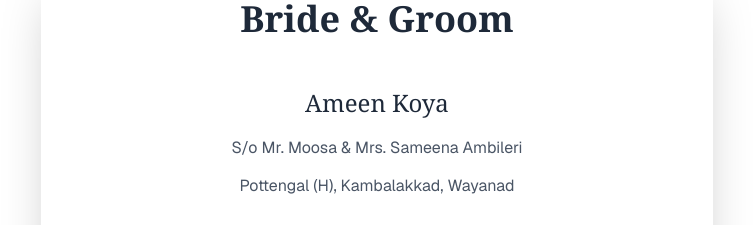
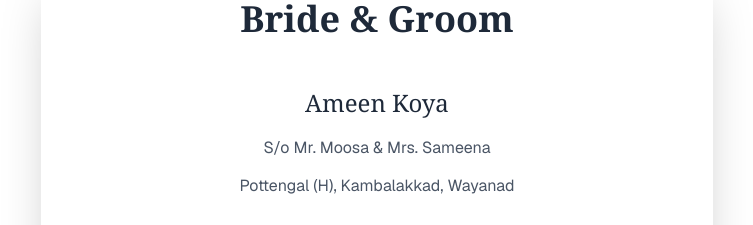
Before and after one commit to NishaMolMC/AmeenWed, a Next.js app: page / in a window 1280 px wide. Shown: the part 1580-1805 px from the top of the page, without its empty margins (263-1016 px from the left). Built offline with nearby package versions, Linux system fonts and the light colour scheme.

Commit message:
ameenwed updated

```diff
--- a/src/app/components/bride-groom.tsx
+++ b/src/app/components/bride-groom.tsx
@@ -37,7 +37,7 @@ export default function BrideGroom() {
             <div className="text-center">
               <h3 className="text-2xl font-serif font-medium mb-4 text-gray-800">Ameen Koya</h3>
               <div className="space-y-3">
-                <p className="text-gray-600 leading-relaxed">S/o Mr. Moosa &amp; Mrs. Sameena Ambileri</p>
+                <p className="text-gray-600 leading-relaxed">S/o Mr. Moosa &amp; Mrs. Sameena</p>
                 <p className="text-gray-600 leading-relaxed">Pottengal (H), Kambalakkad, Wayanad</p>
               </div>
             </div>
```
